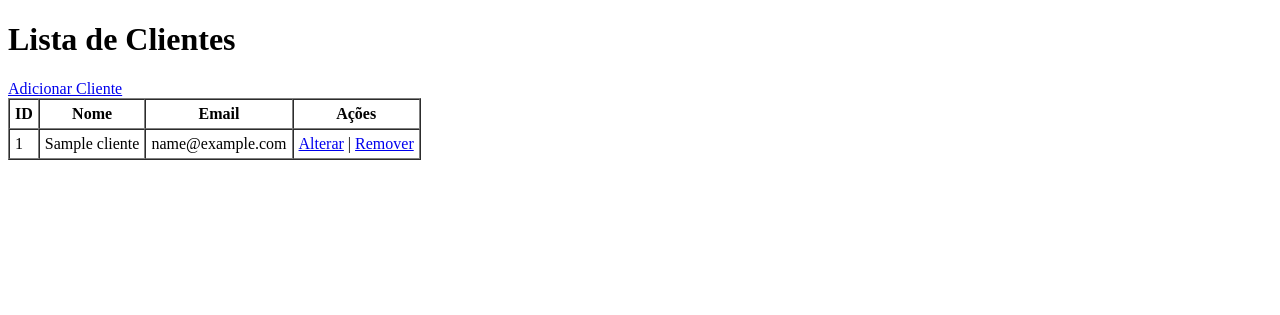
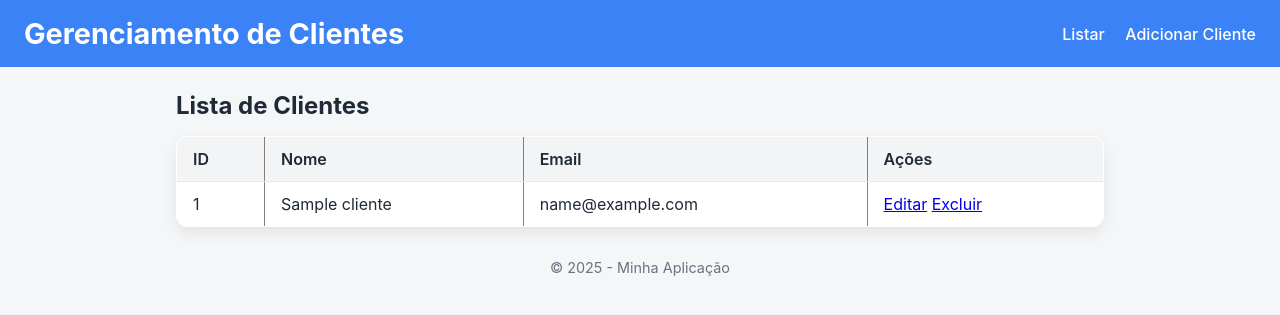
Before and after one commit to Sahelluis21/CRUD-na-AWS, a PHP site: page / in a window 1280 px wide. Shown: the top 315 px of the page. Run offline with PHP 8.4, Linux system fonts and the light colour scheme; tables that the repository leaves empty or names only in its code hold one stand-in row (values such as "Sample post").

Commit message:
Versão com Front-end

```diff
--- a/controller/Controlador.php
+++ b/controller/Controlador.php
@@ -10,57 +10,46 @@ class Controlador {
     }
 
     public function executar($acao) {
-        switch($acao) {
+        switch ($acao) {
             case 'listar':
                 $clientes = $this->clienteDAO->listar();
-                include __DIR__ . "/../view/Listar.php";
+                $viewFile = "view/Listar.php";
+                include "view/template.php";
+                break;
+
+            case 'formAdicionar':
+                $viewFile = "view/Gravar.php";
+                include "view/template.php";
                 break;
 
             case 'gravar':
-                if($_POST) {
-                    $cliente = new Cliente(null, $_POST['nome'], $_POST['email']);
-                    $this->clienteDAO->inserir($cliente);
-                    header("Location: index.php?acao=listar");
-                } else {
-                    include __DIR__ . "/../view/Gravar.php";
-                }
-                break;
-            case 'salvar':
-                $nome  = $_POST['nome'] ?? '';
-                $email = $_POST['email'] ?? '';
-
-                if ($nome && $email) {
-                    $cliente = new Cliente(null, $nome, $email);
-                    $this->clienteDAO->inserir($cliente);
-                    echo "Cliente adicionado com sucesso!";
-                } else {
-                    echo "Preencha todos os campos!";
-                }
-
-                echo '<br><a href="index.php?acao=listar">Voltar à lista</a>';
-                break;
-
-            case 'alterar':
-                $id = $_GET['id'];
-                $cliente = $this->clienteDAO->buscarPorId($id);
-                if($_POST) {
-                    $cliente->setNome($_POST['nome']);
-                    $cliente->setEmail($_POST['email']);
-                    $this->clienteDAO->atualizar($cliente);
-                    header("Location: index.php?acao=listar");
-                } else {
-                    include __DIR__ . "/../view/Alterar.php";
-                }
+                $cliente = new Cliente(null, $_POST['nome'], $_POST['email']);
+                $this->clienteDAO->inserir($cliente);
+                header("Location: index.php?acao=listar");
                 break;
 
             case 'remover':
-                $id = $_GET['id'];
-                $this->clienteDAO->remover($id);
+                $this->clienteDAO->remover($_GET['id']);
+                header("Location: index.php?acao=listar");
+                break;
+
+            case 'formAlterar':
+                $cliente = $this->clienteDAO->buscarPorId($_GET['id']);
+                $viewFile = "view/Alterar.php";
+                include "view/template.php";
+                break;
+
+            case 'atualizar':
+                $cliente = new Cliente($_POST['id'], $_POST['nome'], $_POST['email']);
+                $this->clienteDAO->atualizar($cliente);
                 header("Location: index.php?acao=listar");
                 break;
 
             default:
-                header("Location: index.php?acao=listar");
+                $clientes = $this->clienteDAO->listar();
+                $viewFile = "view/Listar.php";
+                include "view/template.php";
+                break;
         }
     }
 }
--- /dev/null
+++ b/public/css/style.css
@@ -0,0 +1,201 @@
+/* Variáveis de cores */
+:root {
+    --bg-body: #f4f6f8;
+    --bg-card: #ffffff;
+    --primary: #3b82f6;
+    --primary-hover: #2563eb;
+    --text: #1f2937;
+    --text-muted: #6b7280;
+    --border: #e5e7eb;
+    --success: #10b981;
+    --danger: #ef4444;
+}
+
+/* Reset básico */
+* {
+    margin: 0;
+    padding: 0;
+    box-sizing: border-box;
+    font-family: 'Inter', system-ui, sans-serif;
+}
+
+body {
+    background-color: var(--bg-body);
+    color: var(--text);
+}
+
+/* Header */
+header {
+    background-color: var(--primary);
+    color: #fff;
+    padding: 16px 24px;
+    display: flex;
+    align-items: center;
+    justify-content: space-between;
+    flex-wrap: wrap;
+}
+
+header h1 {
+    font-size: 1.8rem;
+}
+
+header nav a {
+    color: #fff;
+    margin-left: 16px;
+    text-decoration: none;
+    font-weight: 500;
+    transition: opacity 0.2s;
+}
+
+header nav a:hover {
+    opacity: 0.8;
+}
+
+/* Main container */
+main {
+    max-width: 960px;
+    margin: 24px auto;
+    padding: 0 16px;
+}
+
+/* Flash messages */
+.flash {
+    background-color: var(--success);
+    color: #fff;
+    padding: 12px 16px;
+    border-radius: 8px;
+    margin-bottom: 16px;
+    font-weight: 500;
+}
+
+/* Tabela de clientes */
+table {
+    width: 100%;
+    border-collapse: collapse;
+    margin-top: 16px;
+    background-color: var(--bg-card);
+    border-radius: 12px;
+    overflow: hidden;
+    box-shadow: 0 6px 16px rgba(0,0,0,0.08);
+}
+
+th, td {
+    padding: 12px 16px;
+    text-align: left;
+    border-bottom: 1px solid var(--border);
+}
+
+th {
+    background-color: #f3f4f6;
+    font-weight: 600;
+}
+
+tr:last-child td {
+    border-bottom: none;
+}
+
+/* Ações (editar/excluir) */
+a.btn {
+    display: inline-block;
+    padding: 6px 12px;
+    border-radius: 8px;
+    text-decoration: none;
+    color: #fff;
+    font-size: 0.9rem;
+    margin-right: 6px;
+    transition: background-color 0.2s;
+}
+
+a.btn-edit {
+    background-color: var(--primary);
+}
+
+a.btn-edit:hover {
+    background-color: var(--primary-hover);
+}
+
+a.btn-delete {
+    background-color: var(--danger);
+}
+
+a.btn-delete:hover {
+    opacity: 0.85;
+}
+
+/* Formulários */
+form {
+    background-color: var(--bg-card);
+    padding: 24px;
+    border-radius: 12px;
+    box-shadow: 0 6px 16px rgba(0,0,0,0.08);
+    margin-top: 16px;
+}
+
+form label {
+    display: block;
+    font-weight: 500;
+    margin-bottom: 6px;
+}
+
+form input {
+    width: 100%;
+    padding: 10px 12px;
+    margin-bottom: 16px;
+    border: 1px solid var(--border);
+    border-radius: 8px;
+    font-size: 1rem;
+}
+
+form button {
+    padding: 10px 16px;
+    border: none;
+    border-radius: 8px;
+    background-color: var(--primary);
+    color: #fff;
+    font-weight: 600;
+    cursor: pointer;
+    transition: background-color 0.2s;
+}
+
+form button:hover {
+    background-color: var(--primary-hover);
+}
+
+form .btn-outline {
+    background-color: #fff;
+    color: var(--text);
+    border: 1px solid var(--border);
+    margin-left: 8px;
+}
+
+form .btn-outline:hover {
+    background-color: #f3f4f6;
+}
+
+/* Footer */
+footer {
+    text-align: center;
+    margin: 32px 0;
+    color: var(--text-muted);
+    font-size: 0.9rem;
+}
+
+/* Responsividade */
+@media (max-width: 640px) {
+    header {
+        flex-direction: column;
+        align-items: flex-start;
+    }
+
+    header nav {
+        margin-top: 8px;
+    }
+
+    table, th, td {
+        font-size: 0.85rem;
+    }
+
+    form {
+        padding: 16px;
+    }
+}
--- a/view/Alterar.php
+++ b/view/Alterar.php
@@ -1,7 +1,7 @@
 <h2>Alterar Cliente</h2>
-<form method="post" action="">
+<form method="post" action="index.php?acao=atualizar">
     Nome: <input type="text" name="nome" value="<?= $cliente->getNome() ?>" required><br><br>
     Email: <input type="email" name="email" value="<?= $cliente->getEmail() ?>" required><br><br>
-    <button type="submit">Atualizar</button>
+    <button type="submit">Alterar</button>
 </form>
 <a href="index.php?acao=listar">Voltar</a>
--- a/view/Gravar.php
+++ b/view/Gravar.php
@@ -1,6 +1,6 @@
 
 <h2>Adicionar Cliente</h2>
-<form method="post" action="">
+<form method="post" action="index.php?acao=gravar">
     Nome: <input type="text" name="nome" required><br><br>
     Email: <input type="email" name="email" required><br><br>
     <button type="submit">Gravar</button>
--- a/view/Listar.php
+++ b/view/Listar.php
@@ -1,37 +1,18 @@
-<!DOCTYPE html>
-<html lang="pt-br">
-<head>
-    <meta charset="UTF-8">
-    <title>Lista de Clientes</title>
-</head>
-<body>
-    <h1>Lista de Clientes</h1>
-    <a href="index.php?acao=gravar">Adicionar Cliente</a>
-    <table border="1" cellpadding="5" cellspacing="0">
+<h2>Lista de Clientes</h2>
+<table border="1">
     <tr>
-            <th>ID</th>
-            <th>Nome</th>
-            <th>Email</th>
-            <th>Ações</th>
+        <th>ID</th><th>Nome</th><th>Email</th><th>Ações</th>
     </tr>
-
-        <?php if (!empty($clientes)): ?>
-            <?php foreach($clientes as $cliente): ?>
+    <?php foreach ($clientes as $c): ?>
     <tr>
-                    <td><?= $cliente->getId() ?></td>
-                    <td><?= $cliente->getNome() ?></td>
-                    <td><?= $cliente->getEmail() ?></td>
+        <td><?= $c->getId() ?></td>
+        <td><?= $c->getNome() ?></td>
+        <td><?= $c->getEmail() ?></td>
         <td>
-                        <a href="index.php?acao=alterar&id=<?= $cliente->getId() ?>">Alterar</a> |
-                        <a href="index.php?acao=remover&id=<?= $cliente->getId() ?>" onclick="return confirm('Confirma exclusão?')">Remover</a>
+            <a href="index.php?acao=formAlterar&id=<?= $c->getId() ?>">Editar</a>
+            <a href="index.php?acao=remover&id=<?= $c->getId() ?>"
+               onclick="return confirm('Tem certeza que deseja remover?')">Excluir</a>
         </td>
     </tr>
     <?php endforeach; ?>
-        <?php else: ?>
-            <tr>
-                <td colspan="4">Nenhum cliente encontrado</td>
-            </tr>
-        <?php endif; ?>
 </table>
-</body>
-</html>
--- a/view/template.php
+++ b/view/template.php
@@ -2,24 +2,26 @@
 <html lang="pt-br">
 <head>
     <meta charset="UTF-8">
-    <title>Minha Aplicação</title>
-    <link rel="stylesheet" href="public/css/style.css">
+    <title>Sistema de Clientes</title>
+   <link rel="stylesheet" href="/CRUD-na-AWS/public/css/style.css">
+ <!-- se tiver CSS -->
 </head>
 <body>
     <header>
-        <h1>📂 Sistema de Clientes</h1>
+        <h1>Gerenciamento de Clientes</h1>
         <nav>
-            <a href="index.php?acao=adicionar">Adicionar Cliente</a>
+            <a href="index.php?acao=listar">Listar</a>
+            <a href="index.php?acao=formAdicionar">Adicionar Cliente</a>
         </nav>
     </header>
 
     <main>
-        <?php include $pagina; ?>
-        <!-- aqui entra a view de verdade -->
+        <?php include $viewFile; ?>
+        <!-- Aqui entram as views dinâmicas -->
     </main>
 
     <footer>
-        <p>© <?= date('Y') ?> - Meu Sistema MVC</p>
+        <p>&copy; <?= date("Y"); ?> - Minha Aplicação</p>
     </footer>
 </body>
 </html>
```
Lines whose indentation alone changed are shown as unchanged.
